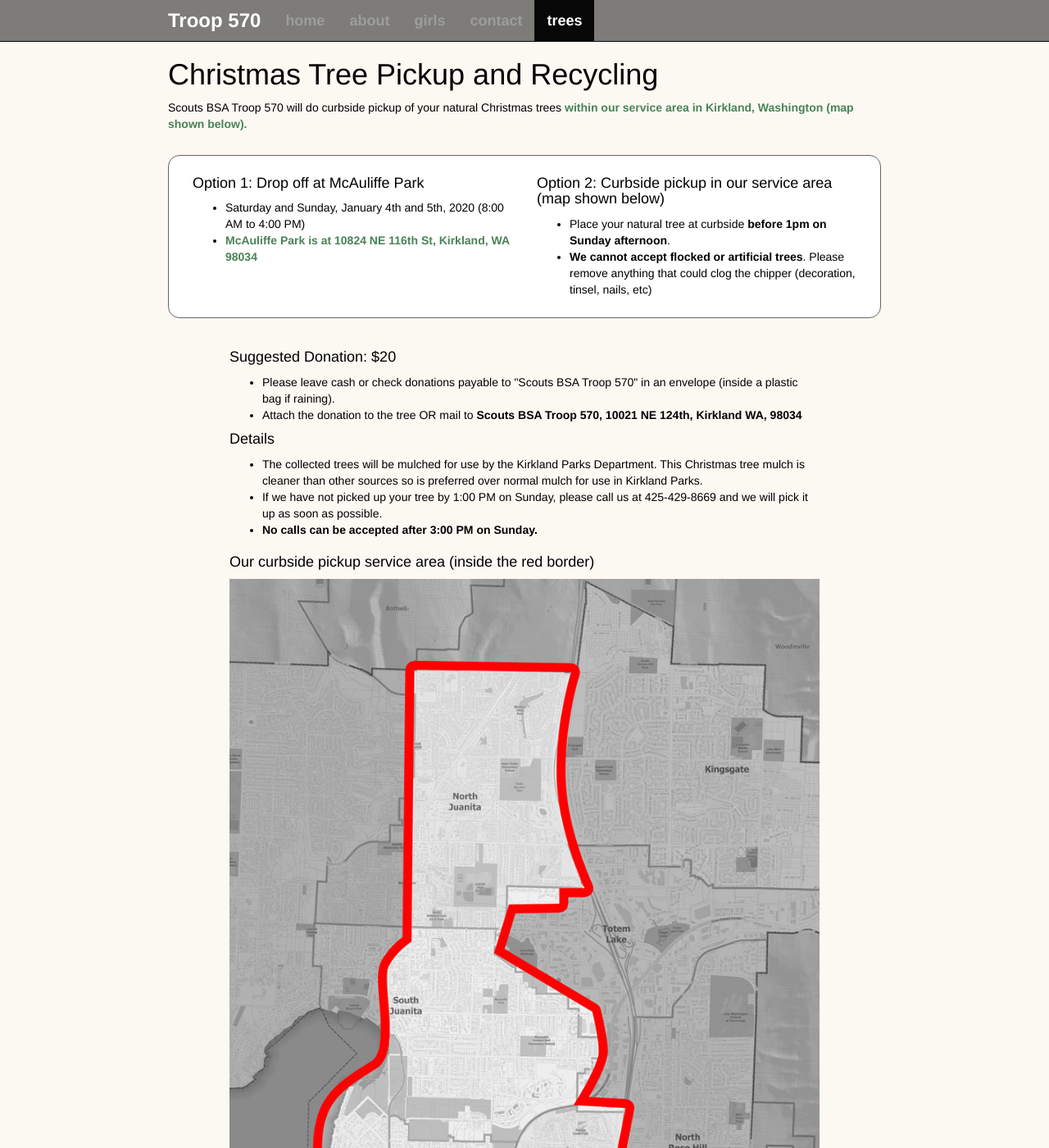
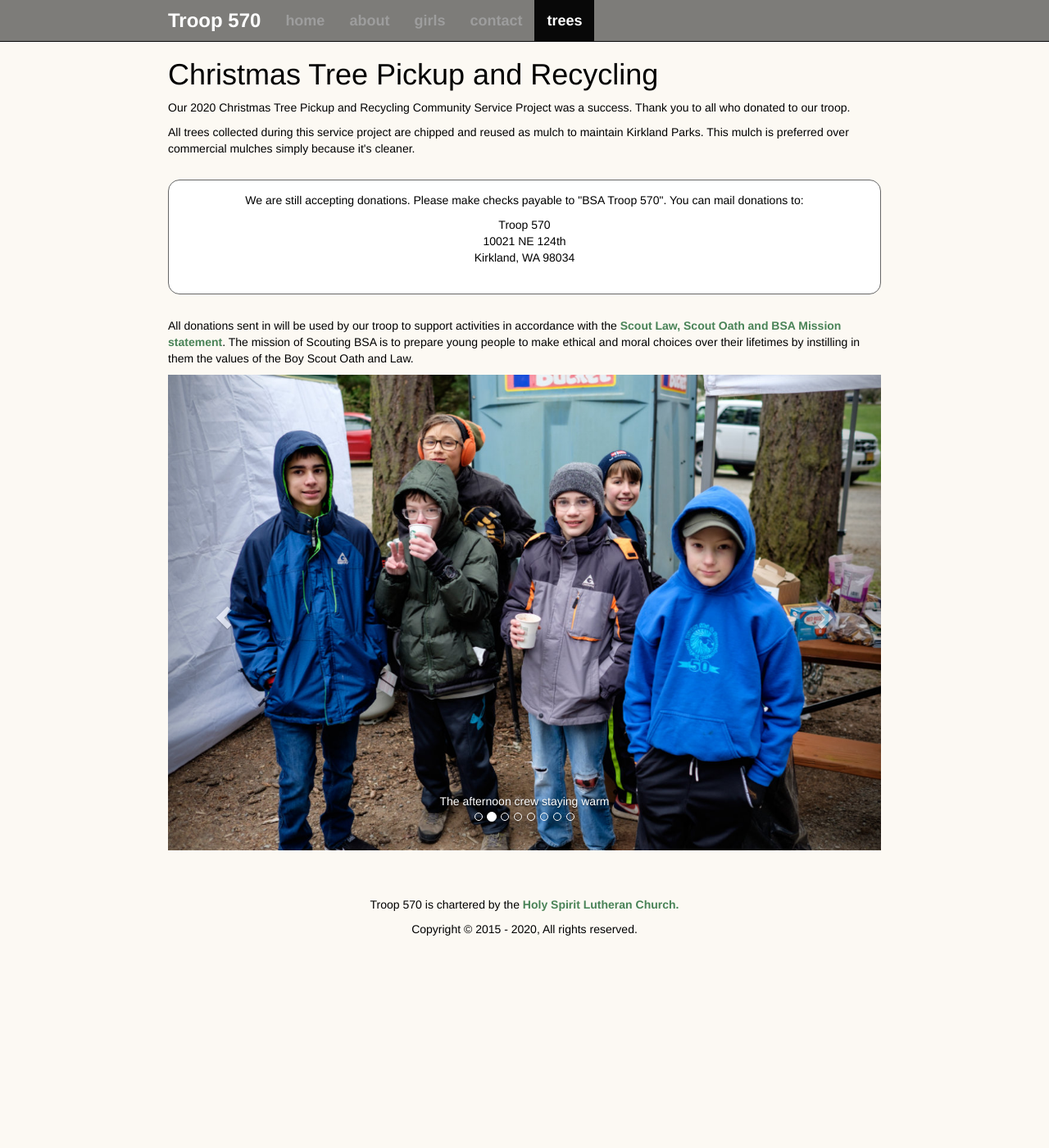
Before and after one commit to troop570/troop570.github.io, a Jekyll site: the page built from trees/index.html, in a window 1280 px wide and 1400 px high. Shown: the whole window at 82% size. Built offline with Jekyll 4.4.1, drawn with Linux system fonts in a browser that asks for light colours; nearby versions of some CDN libraries; some of the changed text lies outside the part shown.

Commit message:
Update for 2020 and reset Christmas Trees pickup to after event.

```diff
--- a/_includes/footer.html
+++ b/_includes/footer.html
@@ -1,6 +1,6 @@
 <div class="footer clearfix">
   <p class="text-center">Troop 570 is chartered by the <a href="http://www.hslckirkland.org/">Holy Spirit Lutheran Church.</a></p>
   <p class="text-center">
-    Copyright &copy; 2015 - 2019, All rights reserved.
+    Copyright &copy; 2015 - 2020, All rights reserved.
   </p>
 </div>
--- a/about/index.html
+++ b/about/index.html
@@ -3,7 +3,7 @@ layout: page
 title: About Troop 570
 ---
 
-<p class="lead">BSA Troop 570 invites you to come join our Troop.
+<p class="lead">Scouting BSA Troop 570 invites you to come join our Troop.
     As a member of our Troop you will enjoy new experiences, make new friends and have fun.
     You will also learn new skills while advancing in rank.</p>
 
--- a/trees/index.html
+++ b/trees/index.html
@@ -21,8 +21,7 @@ slides:
   title: We hope to see you next year.
 
 ---
-{% comment %}
-<p>Our 2019 Christmas Tree Pickup and Recycling Community Service Project was a success. Thank you to all who donated to our troop. </p>
+<p>Our 2020 Christmas Tree Pickup and Recycling Community Service Project was a success. Thank you to all who donated to our troop. </p>
   <p>All trees collected during this service project are chipped and reused as mulch to maintain Kirkland Parks. This mulch is preferred over commercial mulches simply because it's cleaner.</p>
   <div class="option-box text-center">
     <p>We are still accepting donations. Please make checks payable to "BSA Troop 570". You can mail donations to:</p>
@@ -33,8 +32,8 @@ slides:
       Kirkland, WA 98034
     </address>
   </div>
-  {% endcomment %}
 
+  {% comment %}
   <p>Scouts BSA Troop 570 will do curbside pickup of your natural Christmas trees <a href="#map"><b>within our service area in Kirkland, Washington (map shown below).</b></a></p>
   <div class="row option-box">
     <div class="col-sm-6">
@@ -80,6 +79,7 @@ slides:
       </p>
     </div>
   </div>
+  {% endcomment %}
 
 
   <p>
```
Also changed, not shown: 1 other file.
